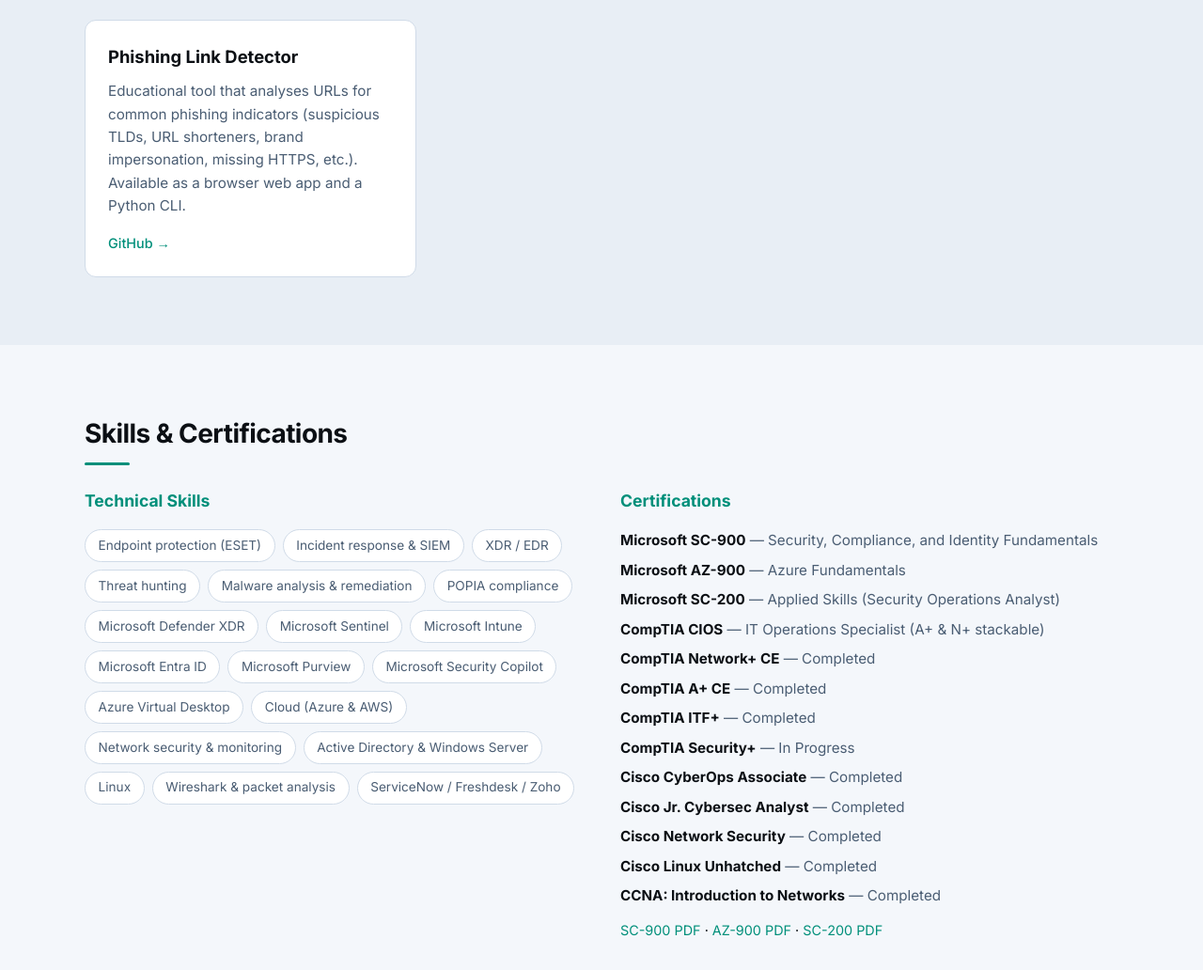
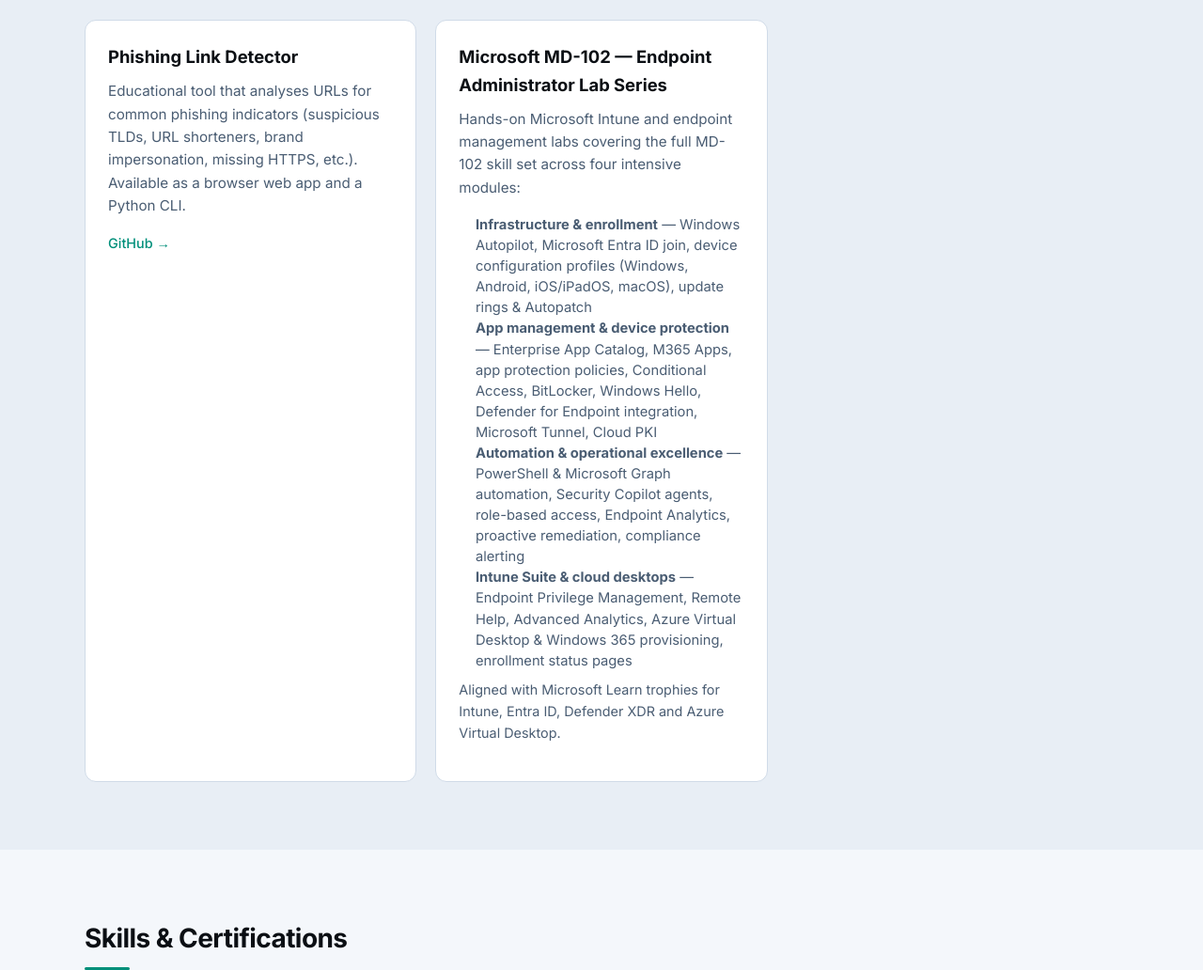
Before and after one commit to PrinceLucasKM/lucas-molefe-portfolio, a plain HTML site: page index.html in a window 1280 px wide. Shown: the part 4414-5446 px from the top of the page at 94% size. Drawn offline with Linux system fonts and the light colour scheme.

Commit message:
Add MD-102 Endpoint Administrator lab series project (Intune, Autopilot, AVD, Entra)

```diff
--- a/index.html
+++ b/index.html
@@ -300,6 +300,17 @@
               <a href="https://github.com/PrinceLucasKM/phishing-link-detector" target="_blank" rel="noopener">GitHub →</a>
             </div>
           </article>
+          <article class="project-card">
+            <h3>Microsoft MD-102 — Endpoint Administrator Lab Series</h3>
+            <p>Hands-on Microsoft Intune and endpoint management labs covering the full MD-102 skill set across four intensive modules:</p>
+            <ul style="margin:0.75rem 0 0.5rem;padding-left:1.1rem;color:var(--text-muted);font-size:0.92rem;line-height:1.5;">
+              <li><strong>Infrastructure &amp; enrollment</strong> — Windows Autopilot, Microsoft Entra ID join, device configuration profiles (Windows, Android, iOS/iPadOS, macOS), update rings &amp; Autopatch</li>
+              <li><strong>App management &amp; device protection</strong> — Enterprise App Catalog, M365 Apps, app protection policies, Conditional Access, BitLocker, Windows Hello, Defender for Endpoint integration, Microsoft Tunnel, Cloud PKI</li>
+              <li><strong>Automation &amp; operational excellence</strong> — PowerShell &amp; Microsoft Graph automation, Security Copilot agents, role-based access, Endpoint Analytics, proactive remediation, compliance alerting</li>
+              <li><strong>Intune Suite &amp; cloud desktops</strong> — Endpoint Privilege Management, Remote Help, Advanced Analytics, Azure Virtual Desktop &amp; Windows 365 provisioning, enrollment status pages</li>
+            </ul>
+            <p style="margin-top:0.5rem;font-size:0.9rem;color:var(--text-muted);">Aligned with Microsoft Learn trophies for Intune, Entra ID, Defender XDR and Azure Virtual Desktop.</p>
+          </article>
         </div>
       </div>
     </section>
```
